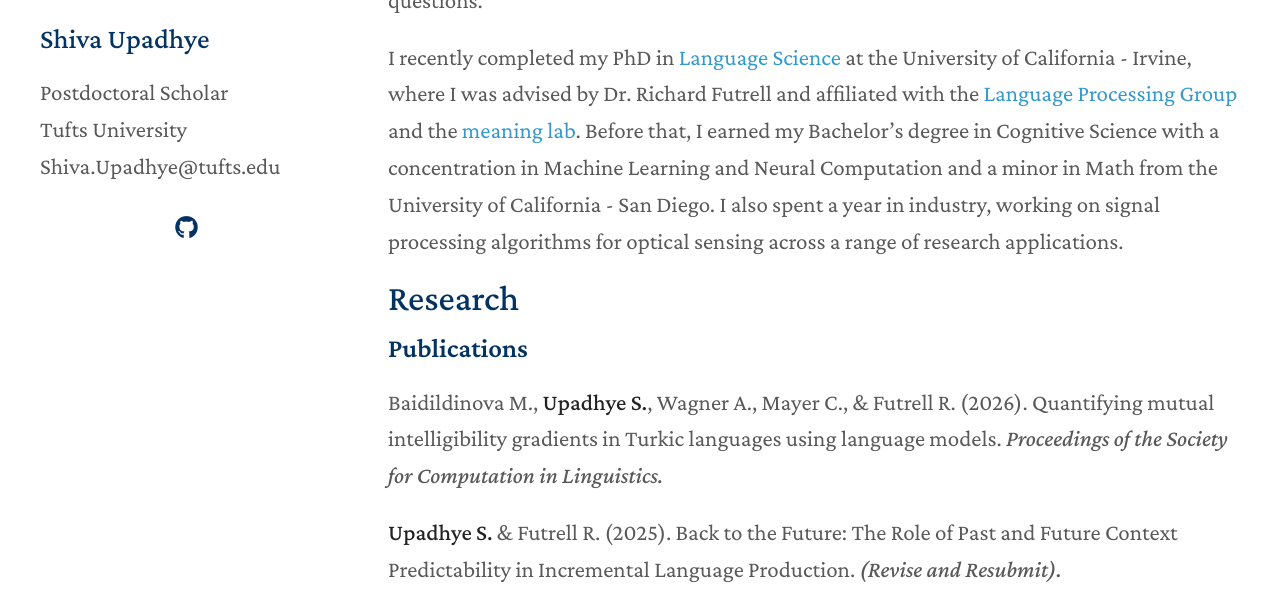
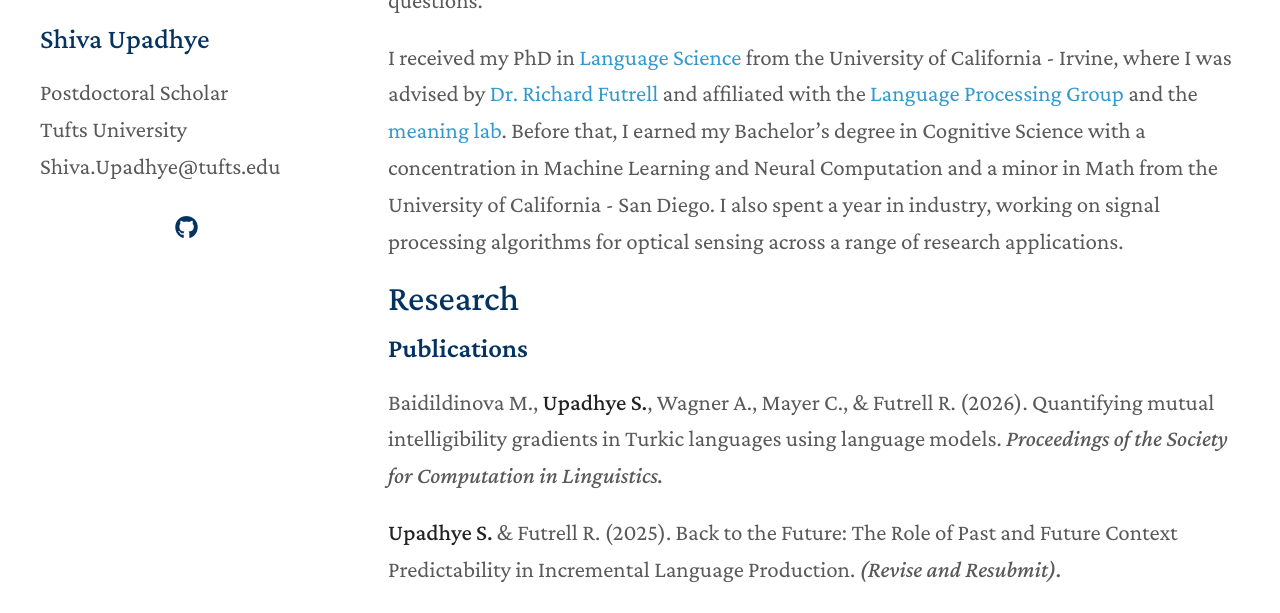
Before and after one commit to shiupadhye/shiupadhye.github.io, a Jekyll site: the page built from index.md, in a window 1280 px wide and 900 px high, cut to the strip 287-900 px from the top of the window. Built offline with Jekyll 4.4.1, drawn with Linux system fonts in a browser that asks for light colours; a style sheet for code colours, icons or effects is not loaded.

Commit message:
Update index.md

```diff
--- a/index.md
+++ b/index.md
@@ -4,7 +4,7 @@
 
 I am a Postdoctoral Scholar in the Department of Psychology at Tufts University, affiliated with the [NeuroCognition of Language Lab](https://kuperberglab.com/). My research interests lie at the intersection of language, cognition, and computation, with a particular focus on how language is represented, processed, and generated by humans and artificial systems. Much of my work leverages theories and insights from cognitive science and psycholinguistics, computational modeling, natural language processing, and behavioral experimentation in service of these questions.
 
-I recently completed my PhD in [Language Science](https://www.langsci.uci.edu/) at the University of California - Irvine, where I was advised by Dr. Richard Futrell and affiliated with the [Language Processing Group](https://langprocgroup.github.io/) and the [meaning lab](https://sites.socsci.uci.edu/~gscontra//meaning/). Before that, I earned my Bachelor’s degree in Cognitive Science with a concentration in Machine Learning and Neural Computation and a minor in Math from the University of California - San Diego. I also spent a year in industry, working on signal processing algorithms for optical sensing across a range of research applications.
+I received my PhD in [Language Science](https://www.langsci.uci.edu/) from the University of California - Irvine, where I was advised by [Dr. Richard Futrell](https://sites.socsci.uci.edu/~rfutrell/) and affiliated with the [Language Processing Group](https://langprocgroup.github.io/) and the [meaning lab](https://sites.socsci.uci.edu/~gscontra//meaning/). Before that, I earned my Bachelor’s degree in Cognitive Science with a concentration in Machine Learning and Neural Computation and a minor in Math from the University of California - San Diego. I also spent a year in industry, working on signal processing algorithms for optical sensing across a range of research applications.
 
 ## Research
 ### Publications
```
